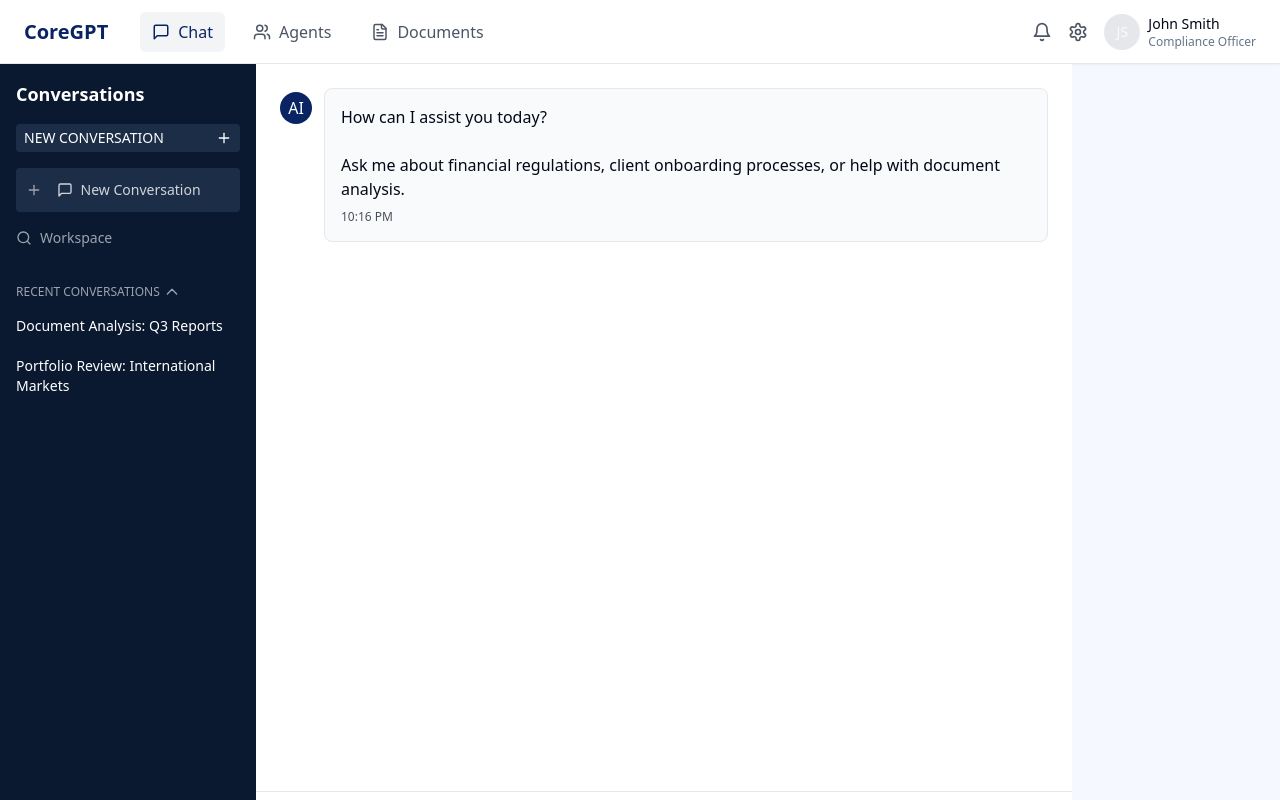
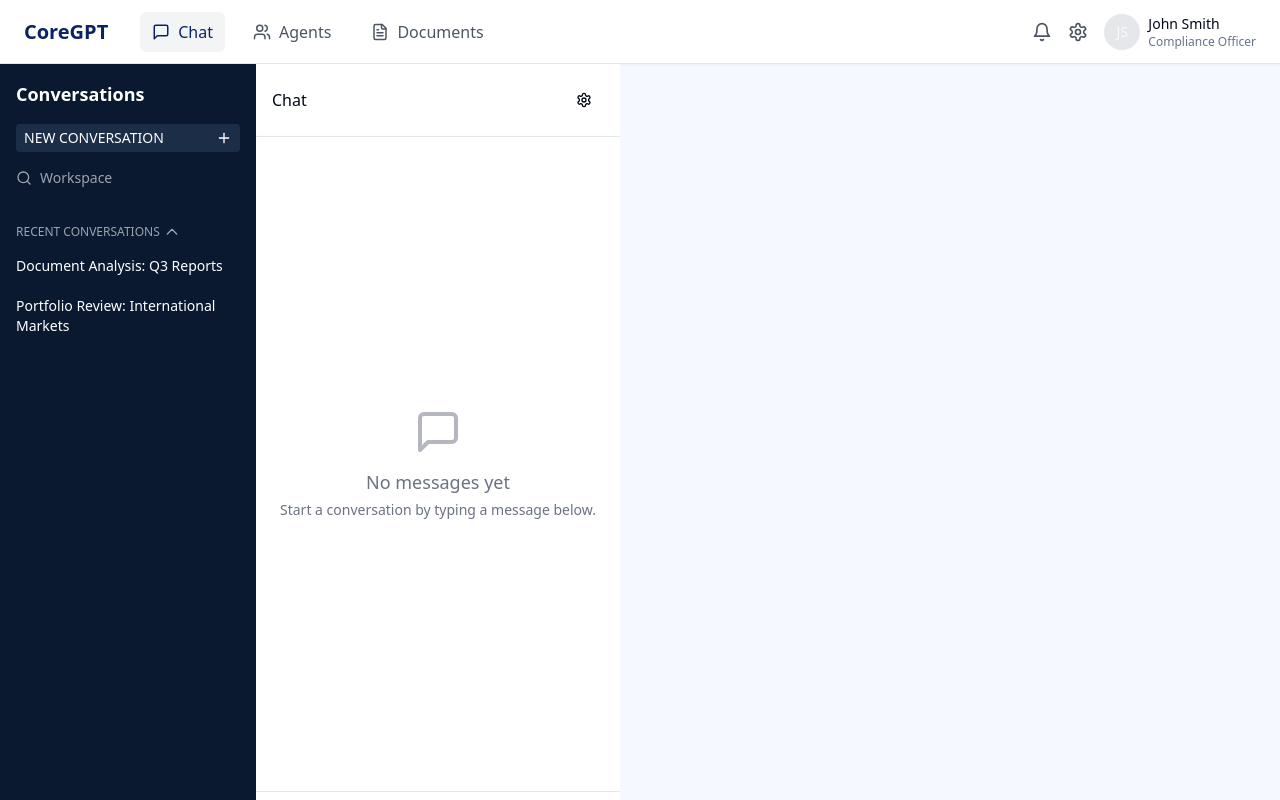
Before and after one commit to leonzehnder/secure-client-onboard, a React (Vite) app: page /chat in a window 1280 px wide. Built offline with nearby package versions, Linux system fonts and the light colour scheme.

Commit message:
Fix: Implement functional chat interface
Removes the predefined message and implements a functional ChatGPT-like chat interface with a chat input field. The API configuration is accessible via the settings button.

```diff
--- a/src/pages/ChatPage.tsx
+++ b/src/pages/ChatPage.tsx
@@ -1,8 +1,25 @@
 
 import { useState } from 'react';
-import { MessageSquare, Plus, Search, Send } from 'lucide-react';
+import { MessageSquare, Plus, Search, Send, Settings } from 'lucide-react';
 import { Button } from "@/components/ui/button";
 import { Input } from "@/components/ui/input";
+import {
+  Dialog,
+  DialogContent,
+  DialogHeader,
+  DialogTitle,
+  DialogDescription,
+  DialogFooter,
+  DialogClose
+} from "@/components/ui/dialog";
+import {
+  Select,
+  SelectContent,
+  SelectItem,
+  SelectTrigger,
+  SelectValue,
+} from "@/components/ui/select";
+import { Popover, PopoverTrigger, PopoverContent } from "@/components/ui/popover";
 
 type MessageType = {
   id: string;
@@ -18,14 +35,7 @@ type ConversationType = {
 };
 
 const ChatPage = () => {
-  const [messages, setMessages] = useState<MessageType[]>([
-    {
-      id: '1',
-      content: 'How can I assist you today?\n\nAsk me about financial regulations, client onboarding processes, or help with document analysis.',
-      sender: 'ai',
-      timestamp: new Date()
-    }
-  ]);
+  const [messages, setMessages] = useState<MessageType[]>([]);
 
   const [conversations, setConversations] = useState<ConversationType[]>([
     {
@@ -42,6 +52,20 @@ const ChatPage = () => {
 
   const [input, setInput] = useState('');
   const [activeSection, setActiveSection] = useState<'recent' | null>('recent');
+  const [settingsOpen, setSettingsOpen] = useState(false);
+  const [apiKey, setApiKey] = useState('');
+  const [selectedModel, setSelectedModel] = useState('gpt-4o');
+
+  const startNewConversation = () => {
+    setMessages([]);
+    // Create a new conversation
+    const newConversation: ConversationType = {
+      id: Date.now().toString(),
+      title: 'New Conversation',
+      lastUpdated: new Date()
+    };
+    setConversations([newConversation, ...conversations]);
+  };
 
   const handleSendMessage = (e: React.FormEvent) => {
     e.preventDefault();
@@ -62,13 +86,29 @@ const ChatPage = () => {
     setTimeout(() => {
       const aiResponse: MessageType = {
         id: (Date.now() + 1).toString(),
-        content: 'This is a simulated response from CoreGPT. In a production environment, this would connect to an LLM API.',
+        content: 'This is a simulated response from CoreGPT. In a production environment, this would connect to an LLM API using the configured API key and model.',
         sender: 'ai',
         timestamp: new Date()
       };
 
+      // Update the first conversation with the new title based on user input
+      if (conversations.length > 0 && messages.length === 0) {
+        const updatedConversations = [...conversations];
+        updatedConversations[0] = {
+          ...updatedConversations[0],
+          title: input.length > 30 ? input.substring(0, 30) + '...' : input,
+          lastUpdated: new Date()
+        };
+        setConversations(updatedConversations);
+      }
+
       setMessages(prev => [...prev, aiResponse]);
     }, 1000);
+  };
+
+  const saveSettings = () => {
+    // Here you would typically save these settings to localStorage or a backend
+    setSettingsOpen(false);
   };
 
   return (
@@ -79,22 +119,13 @@ const ChatPage = () => {
           <h2 className="text-lg font-semibold mb-4">Conversations</h2>
 
           <div className="flex items-center justify-between mb-4">
-            <button className="flex items-center space-x-1 text-sm py-1 px-2 rounded bg-[#1c2d47] hover:bg-[#263c5a] w-full">
+            <button
+              onClick={startNewConversation}
+              className="flex items-center space-x-1 text-sm py-1 px-2 rounded bg-[#1c2d47] hover:bg-[#263c5a] w-full"
+            >
               <span className="flex-1 text-left">NEW CONVERSATION</span>
               <Plus size={16} />
             </button>
-          </div>
-
-          <div className="mb-4">
-            <div className="flex items-center space-x-2 bg-[#1c2d47] rounded p-2">
-              <Button variant="ghost" size="icon" className="h-6 w-6 text-gray-400">
-                <Plus size={16} />
-              </Button>
-              <div className="flex items-center space-x-2 p-1 w-full text-gray-300">
-                <MessageSquare size={16} />
-                <span className="text-sm">New Conversation</span>
-              </div>
-            </div>
           </div>
 
           <div className="flex items-center space-x-2 mb-4">
@@ -147,8 +178,57 @@ const ChatPage = () => {
 
       {/* Chat Main Content */}
       <div className="flex-1 flex flex-col h-full bg-white">
+        {/* Chat header with settings button */}
+        <div className="border-b p-4 flex justify-between items-center">
+          <h2 className="font-medium">Chat</h2>
+          <Popover>
+            <PopoverTrigger asChild>
+              <Button variant="ghost" size="icon">
+                <Settings className="h-5 w-5" />
+              </Button>
+            </PopoverTrigger>
+            <PopoverContent className="w-80">
+              <div className="space-y-4">
+                <h3 className="font-medium">API Settings</h3>
+                <div className="space-y-2">
+                  <label className="text-sm font-medium">API Key</label>
+                  <Input
+                    type="password"
+                    value={apiKey}
+                    onChange={(e) => setApiKey(e.target.value)}
+                    placeholder="Enter your API key"
+                  />
+                </div>
+                <div className="space-y-2">
+                  <label className="text-sm font-medium">Model</label>
+                  <Select value={selectedModel} onValueChange={setSelectedModel}>
+                    <SelectTrigger>
+                      <SelectValue placeholder="Select a model" />
+                    </SelectTrigger>
+                    <SelectContent>
+                      <SelectItem value="gpt-4o-mini">GPT-4o Mini</SelectItem>
+                      <SelectItem value="gpt-4o">GPT-4o</SelectItem>
+                      <SelectItem value="gpt-4.5-preview">GPT-4.5 Preview</SelectItem>
+                    </SelectContent>
+                  </Select>
+                </div>
+                <Button className="w-full" onClick={saveSettings}>Save Settings</Button>
+              </div>
+            </PopoverContent>
+          </Popover>
+        </div>
+
         <div className="flex-1 overflow-y-auto p-6">
-          {messages.map((message) => (
+          {messages.length === 0 ? (
+            <div className="h-full flex flex-col items-center justify-center text-gray-500">
+              <MessageSquare className="h-12 w-12 mb-3 opacity-50" />
+              <h3 className="text-lg font-medium mb-1">No messages yet</h3>
+              <p className="text-sm text-center max-w-sm">
+                Start a conversation by typing a message below.
+              </p>
+            </div>
+          ) : (
+            messages.map((message) => (
               <div
                 key={message.id}
                 className="mb-6 max-w-3xl mx-auto"
@@ -178,7 +258,8 @@ const ChatPage = () => {
                   )}
                 </div>
               </div>
-          ))}
+            ))
+          )}
         </div>
 
         <div className="border-t p-4 bg-white">
```
Lines whose indentation alone changed are shown as unchanged.
